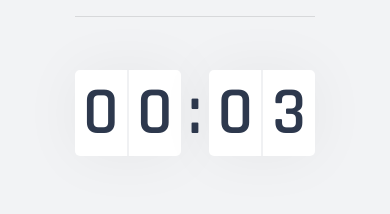
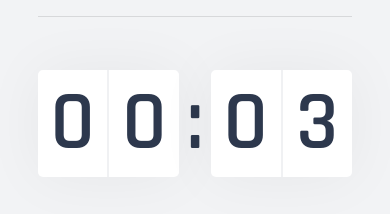
Before and after one commit to vitormrts/move-it-app, a Next.js app: page / in a window 390 px wide. Shown: the part 535-749 px from the top of the page. Built offline with nearby package versions, Linux system fonts and the light colour scheme.

Commit message:
Update responsiviness

```diff
--- a/src/components/Countdown/Countdown.module.scss
+++ b/src/components/Countdown/Countdown.module.scss
@@ -29,8 +29,8 @@
             }
         }
 
-        @media (max-width:491px) {
-            font-size: 4.5rem;
+        @media (max-width: 394px) {
+            font-size: 5.6rem;
         }
     }
 
@@ -38,8 +38,8 @@
         font-size: 6.25rem;
         margin: 0 0.5rem;
 
-        @media (max-width:491px) {
-            font-size: 4.5rem;
+        @media (max-width: 394px) {
+            font-size: 5.6rem;
         }
     }
 
@@ -88,5 +88,10 @@
             height: 8rem;
             margin: 4rem 0;
         }
+
+        @media (max-width: 394px) {
+            height: 6rem;
+
+        }
     }
 }
--- a/src/components/ThemeSwitcher/ThemeSwitcher.module.scss
+++ b/src/components/ThemeSwitcher/ThemeSwitcher.module.scss
@@ -15,9 +15,7 @@
         border: none;
     }
 
-    svg {
-        @media (max-width: 491px) {
-            margin-top: 2rem;
-        }
+    @media (max-width: 491px) {
+        margin-top: 2rem;
     }
 }
--- a/src/styles/Home.module.scss
+++ b/src/styles/Home.module.scss
@@ -9,7 +9,15 @@
     flex-direction: column;
 
     @media (max-width: 851px) {
-        width: 77%;
+        width: 90%;
+    }
+
+    @media (max-width: 491px) {
+        width: 94%;
+    }
+
+    @media (max-width: 394px) {
+        width: 96%;
     }
 
     section {
```
